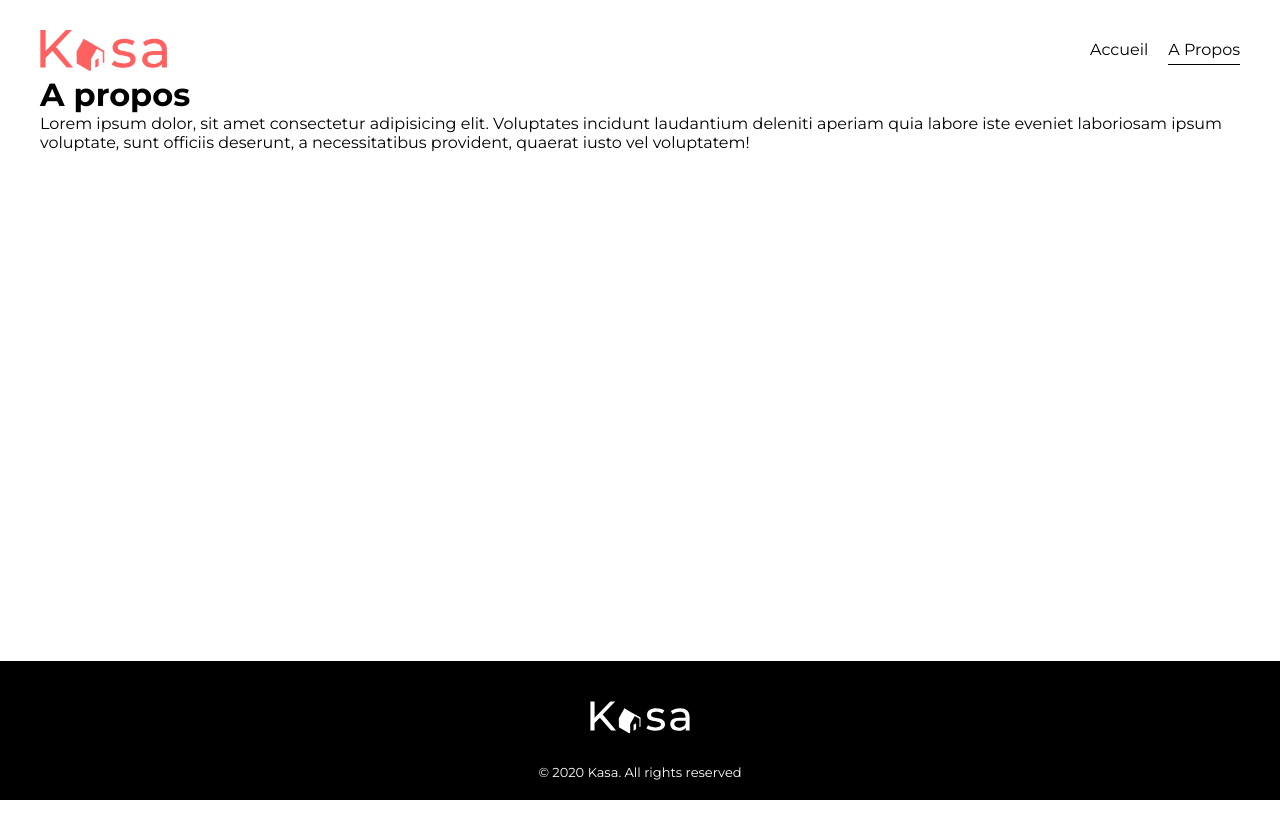
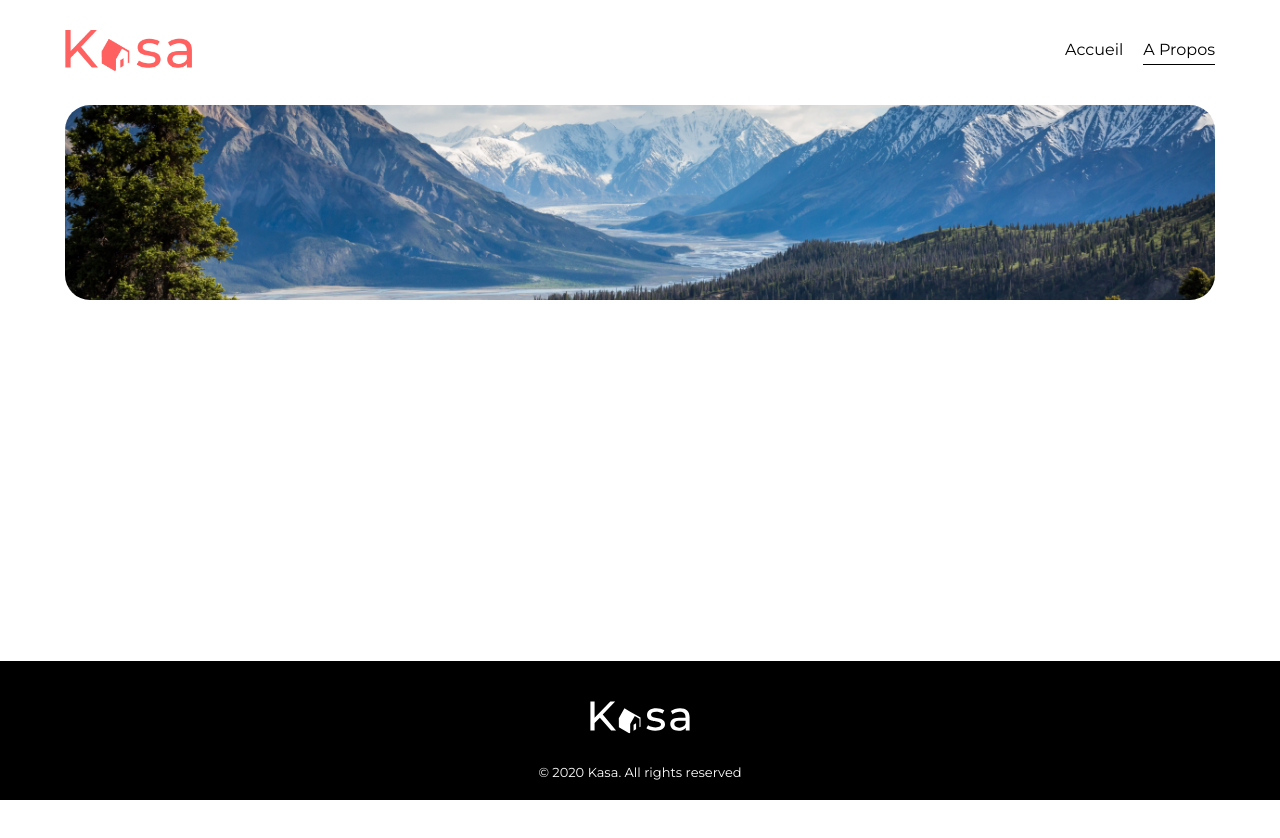
Before and after one commit to FlorianeHJ/OC---kasa, a React (Create React App) app: page /about in a window 1280 px wide. Shown: the top 838 px of the page. Built offline with nearby package versions, Linux system fonts and the light colour scheme.

Commit message:
Début de la page about

```diff
--- a/src/pages/About.jsx
+++ b/src/pages/About.jsx
@@ -1,4 +1,5 @@
 import React from "react";
+
 import Footer from "../components/Footer";
 import Header from "../components/Header";
 
@@ -7,13 +8,9 @@ const About = () => {
   return (
     <div>
       <Header />
-      <h1>A propos</h1>
-      <p>
-        Lorem ipsum dolor, sit amet consectetur adipisicing elit. Voluptates
-        incidunt laudantium deleniti aperiam quia labore iste eveniet laboriosam
-        ipsum voluptate, sunt officiis deserunt, a necessitatibus provident,
-        quaerat iusto vel voluptatem!
-      </p>
+      <div className="img-container">
+
+   </div>
 
       <Footer />
     </div>
--- a/src/styles/_settings.scss
+++ b/src/styles/_settings.scss
@@ -13,7 +13,7 @@ $color-4: #000000;
 }
 
 body {
-  margin: 30px 40px;
+  margin: 30px 65px;
   height: 100vh;
 }
 
--- a/src/styles/index.scss
+++ b/src/styles/index.scss
@@ -1,4 +1,5 @@
 @import "./settings";
 @import "./pages/error";
+@import "./pages/about";
 @import "./components/header";
 @import "./components/footer";
--- /dev/null
+++ b/src/styles/pages/_about.scss
@@ -0,0 +1,7 @@
+.img-container {
+  background: url(../../assets/mountain.png) center/cover;
+  width: 100%;
+  height: 195px;
+  border-radius: 25px;
+  margin: 30px 0 30px 0;
+}
--- a/src/styles/pages/_error.scss
+++ b/src/styles/pages/_error.scss
@@ -18,5 +18,5 @@
 
 .linkError {
   text-decoration: underline;
-  margin: 30px;
+  padding: 35px;
 }
```
